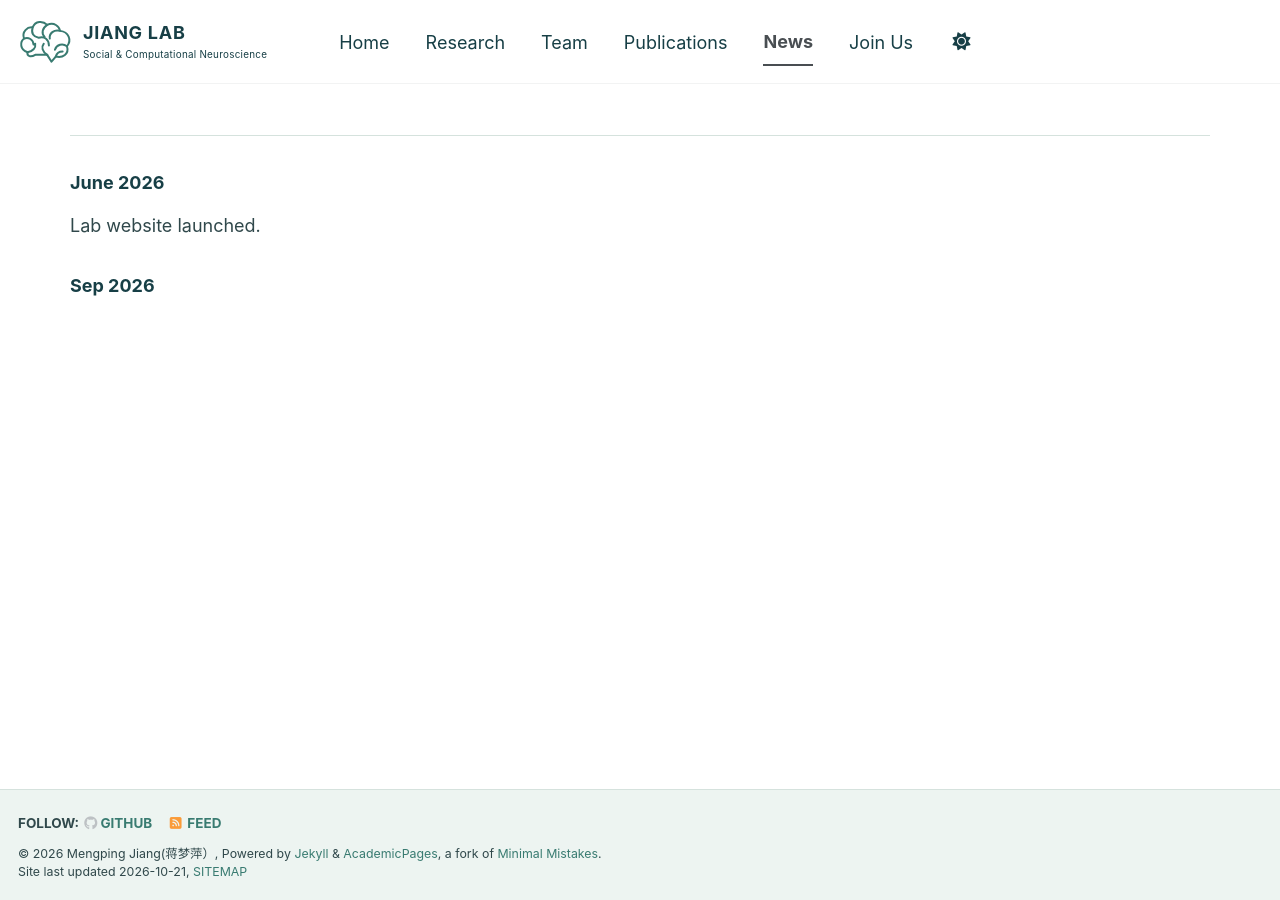
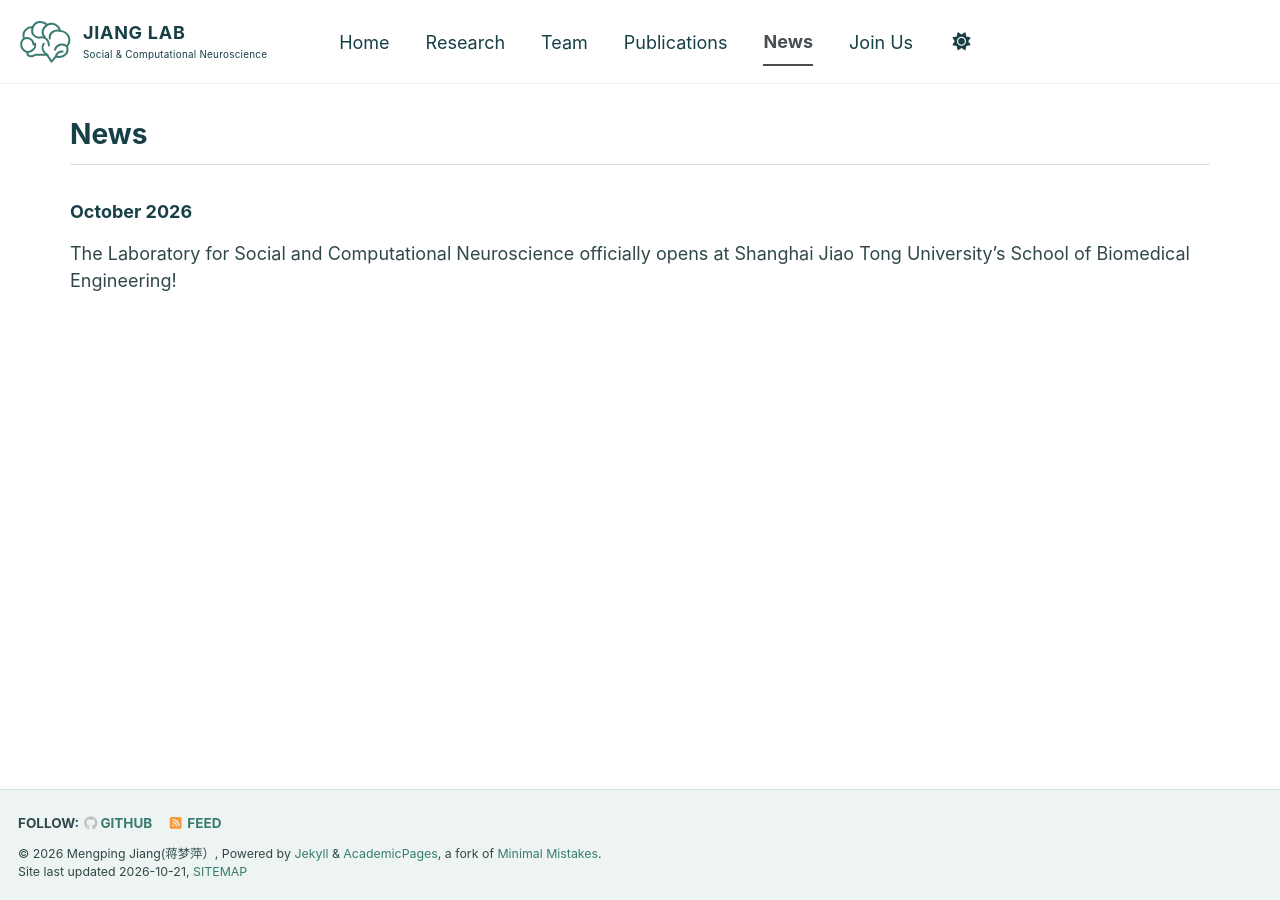
Before and after one commit to MengpingJiang/mengpingjiang.github.io, a Jekyll site: the page built from _pages/news.md, in a window 1280 px wide. Built offline with Jekyll 4.4.1, drawn with Linux system fonts in a browser that asks for light colours; a script bundle is joined from its source files by our own code; library files that are not in the unit come from our copies.

Commit message:
Keep a single October 2026 lab opening announcement on News

```diff
--- a/_pages/news.md
+++ b/_pages/news.md
@@ -1,6 +1,6 @@
 ---
 layout: archive
-title:
+title: "News"
 permalink: /news/
 author_profile: false
 redirect_from:
@@ -9,9 +9,6 @@ redirect_from:
 
 {% include base_path %}
 
+### October 2026
 
-### June 2026
-
-Lab website launched.
-
-### Sep 2026
+The Laboratory for Social and Computational Neuroscience officially opens at Shanghai Jiao Tong University's School of Biomedical Engineering!
```
